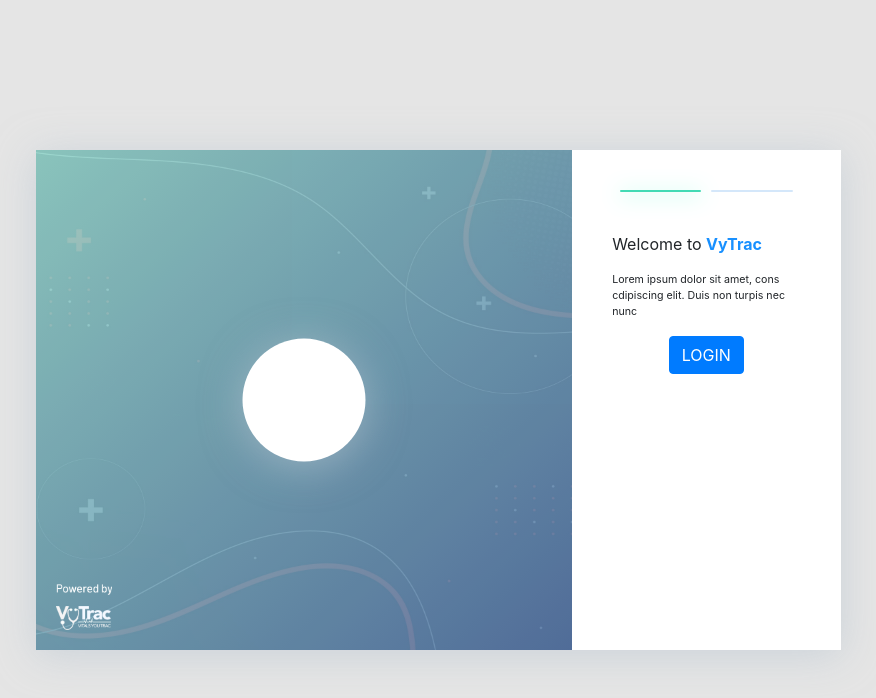
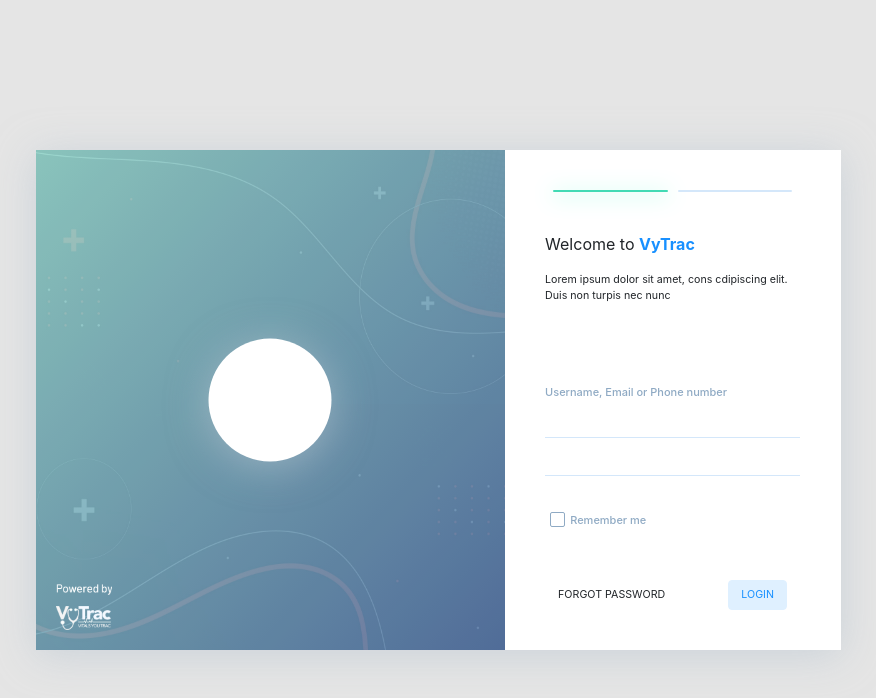
Before and after one commit to crowdbotics-apps/vytrac-26930, a React (Create React App) app in the folder webapp/: page / in a window 1280 px wide. Shown: the top 698 px of the page, without its empty margins (202-1078 px from the left). Built offline with nearby package versions, Linux system fonts and the light colour scheme.

Commit message:
login form completed, needs backend interaction now

```diff
--- a/webapp/src/App.js
+++ b/webapp/src/App.js
@@ -15,7 +15,7 @@
       <div className="login-background">
         <Container className="login-container">
           <Row className="login-row">
-            <Col className="login-background-image-gradient" xs={8}>
+            <Col className="login-background-image-gradient" xs={7}>
               <img className="login-background-image" src={loginBackground}></img>
               <div className="login-user-thumb"></div>
               <div className="logos-container">
@@ -23,7 +23,7 @@
                 <img className="login-logo-bottom" src={vytracWhite}></img>
               </div>
             </Col>
-            <Col className="login-form" xs={4}>
+            <Col className="login-form" xs={5}>
               <Row className="vertical-container">
                 <Col style={{padding: 0, margin: 0}}>
                   <div className="green-line"></div>
@@ -33,8 +33,26 @@
                 </Col>
               </Row>
               <p className="text-left">Welcome to <span className="bold-blue">VyTrac</span></p>
+
               <p className="text-left smaller-text">Lorem ipsum dolor sit amet, cons cdipiscing elit. Duis non turpis nec nunc </p>
-              <Button>LOGIN</Button>
+
+              <p className="grey-text username-label">Username, Email or Phone number</p>
+              <input className="text-field" type="text" name="username" />
+              <input className="text-field" type="text" name="password" />
+
+              <Row className="vertical-container remember-me">
+                <Col style={{padding: 0, margin: 0}}  xs={1}>
+                  <div className="greycheck" />
+                </Col>
+                <Col style={{padding: 0, margin: 0}}>
+                  <span className="grey-text">&nbsp;&nbsp;&nbsp;&nbsp;Remember me</span>
+                </Col>
+              </Row>
+
+              <div className="login-bottom-buttons-container">
+                <Button style={{marginRight: 50}} variant="light">FORGOT PASSWORD</Button>
+                <Button>LOGIN</Button>
+              </div>
             </Col>
           </Row>
         </Container>
```
Also changed, not shown: webapp/src/App.css.
